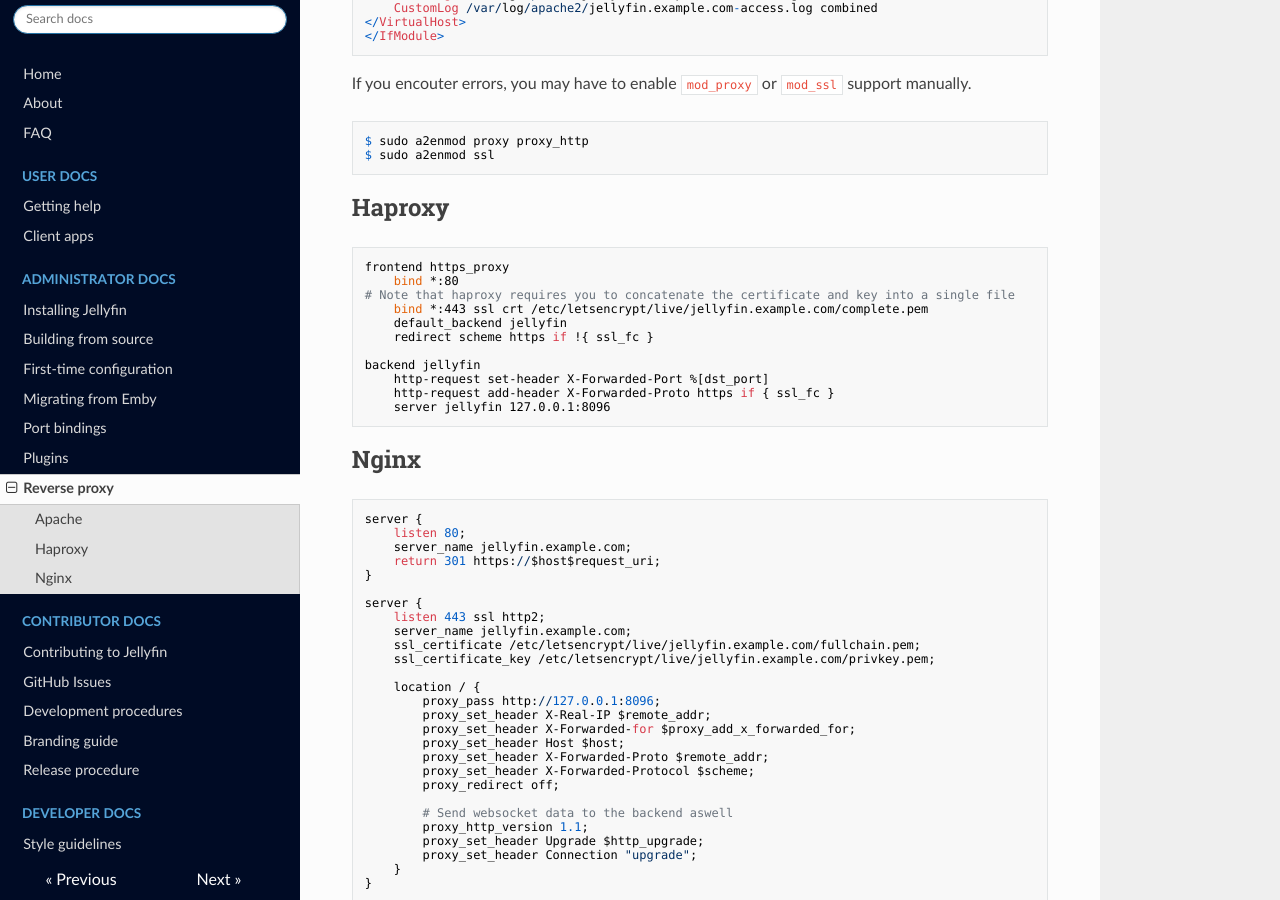
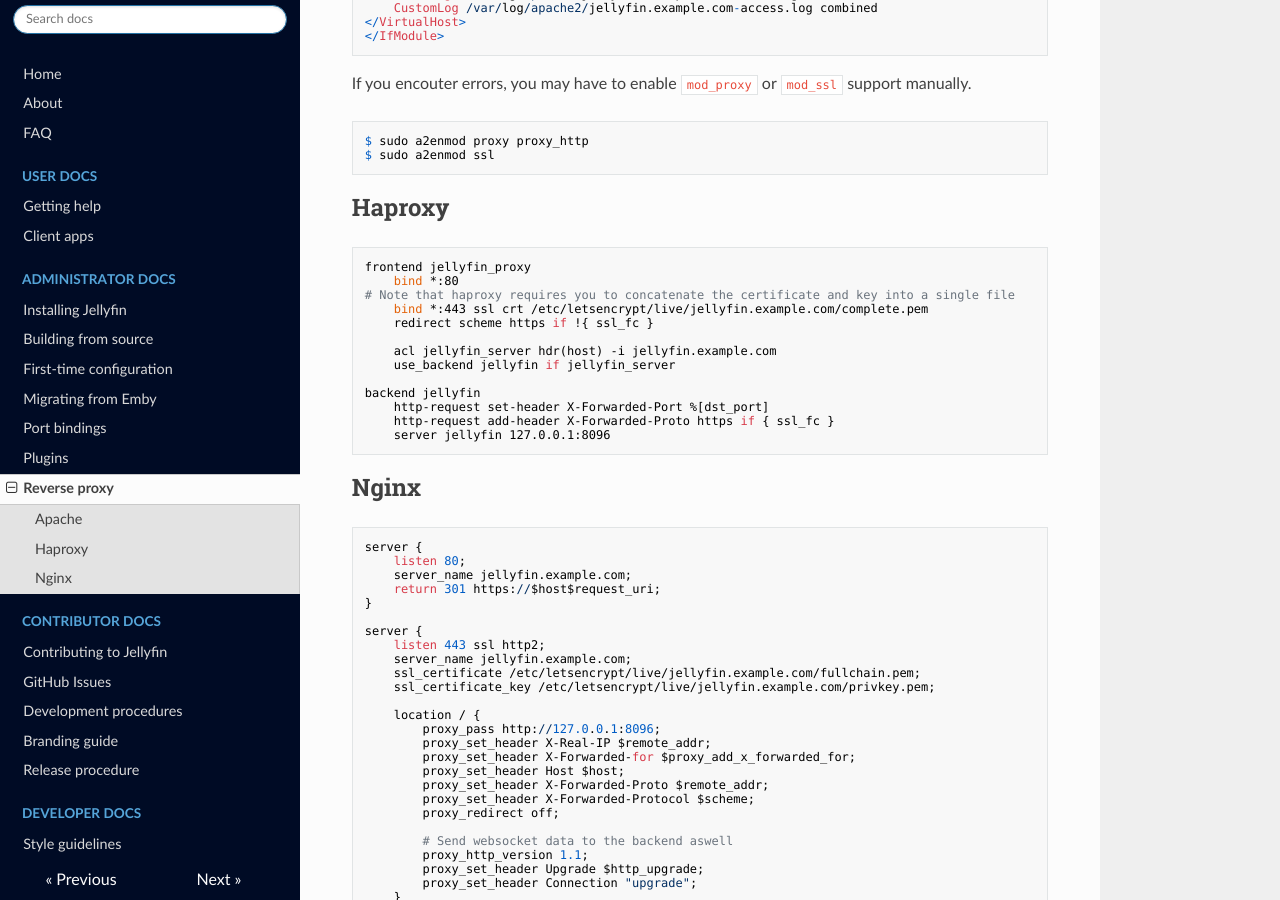
Before and after one commit to jellyfin-archive/jellyfin-docs, an MkDocs documentation site: the page built from docs/administrator-docs/reverse-proxy.md, in a window 1280 px wide and 900 px high, scrolled down 802 px. Built offline with MkDocs 1.6.1, drawn with Linux system fonts in a browser that asks for light colours; nearby versions of some CDN libraries; old or Windows-style settings are respelled for this version of MkDocs.

````diff
--- a/docs/administrator-docs/reverse-proxy.md
+++ b/docs/administrator-docs/reverse-proxy.md
@@ -50,12 +50,14 @@ $ sudo a2enmod ssl
 ## Haproxy
 
 ```
-frontend https_proxy
+frontend jellyfin_proxy
     bind *:80
 # Note that haproxy requires you to concatenate the certificate and key into a single file
     bind *:443 ssl crt /etc/letsencrypt/live/jellyfin.example.com/complete.pem
-    default_backend jellyfin
     redirect scheme https if !{ ssl_fc }
+
+    acl jellyfin_server hdr(host) -i jellyfin.example.com
+    use_backend jellyfin if jellyfin_server
 
 backend jellyfin
     http-request set-header X-Forwarded-Port %[dst_port]
````
